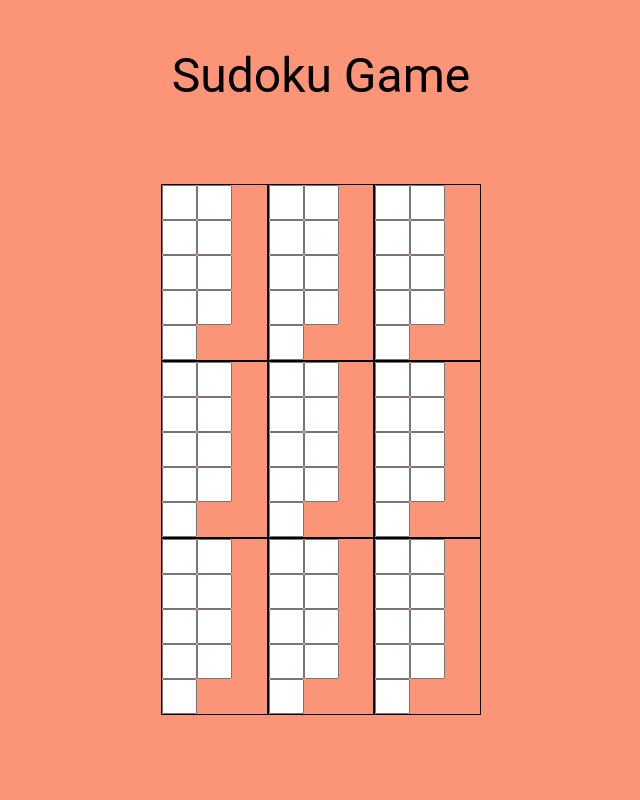
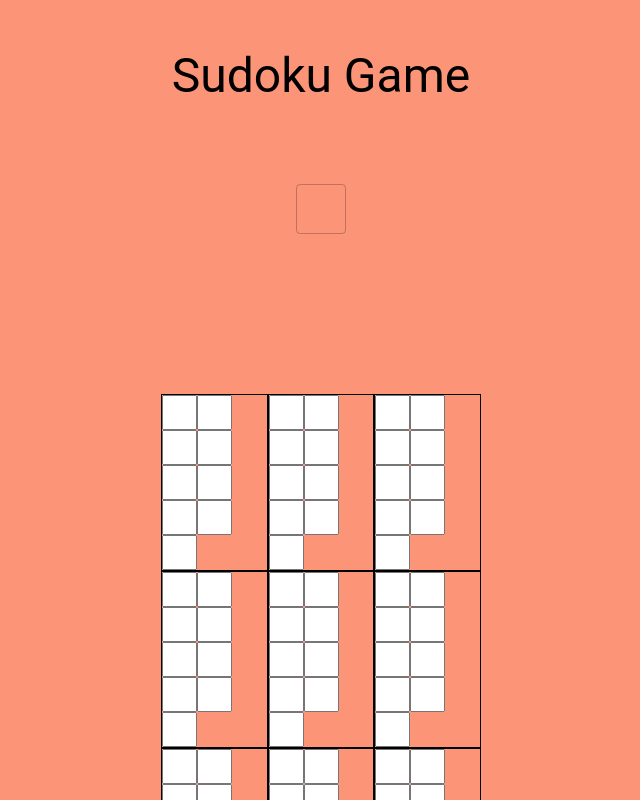
Before and after one commit to AeenPah/sudoku-app, a Next.js app: page /sudoku-game in a window 1280 px wide. Shown: the top 800 px of the page, without its empty margins (319-959 px from the left). Built offline with nearby package versions, Linux system fonts and the light colour scheme.

Commit message:
set initial set up for text field

```diff
--- a/src/app/sudoku-game/page.tsx
+++ b/src/app/sudoku-game/page.tsx
@@ -1,10 +1,16 @@
 import SudokuPuzzle from "@/components/SudokuPuzzle/SudokuPuzzle";
+import SudokuPuzzle2 from "@/components/SudokuPuzzle2/SudokuPuzzle2";
 import { Box, Button, Stack, Typography } from "@mui/material";
 
 function page() {
   return (
     <Stack alignItems="center" mt={6}>
       <Typography variant="h3">Sudoku Game</Typography>
+
+      {/* Sudoku Puzzle 2 */}
+      <Box m={10}>
+        <SudokuPuzzle2 />
+      </Box>
 
       {/* Sudoku Puzzle */}
       <Box m={10}>
--- a/src/components/SudokuPuzzle/style.css
+++ b/src/components/SudokuPuzzle/style.css
@@ -22,6 +22,7 @@ input[type="number"]::-webkit-outer-spin-button {
   -webkit-appearance: none;
   margin: 0;
 }
+/* TODO: it's not working in Firefox */
 /* Remove number input arrow in Firefox */
 input[type="number"] {
   -moz-appearance: textfield;
--- /dev/null
+++ b/src/components/SudokuPuzzle2/SudokuPuzzle2.tsx
@@ -0,0 +1,26 @@
+import { TextField } from "@mui/material";
+
+function SudokuPuzzle2() {
+  return (
+    <>
+      <TextField
+        type="number"
+        inputProps={{ max: 1 }}
+        variant="outlined"
+        sx={{
+          "& .MuiOutlinedInput-root": {
+            "& input": {
+              fontSize: "1.4rem",
+              height: 50,
+              padding: 0,
+              textAlign: "center",
+              width: 50,
+            },
+          },
+        }}
+      />
+    </>
+  );
+}
+
+export default SudokuPuzzle2;
```
